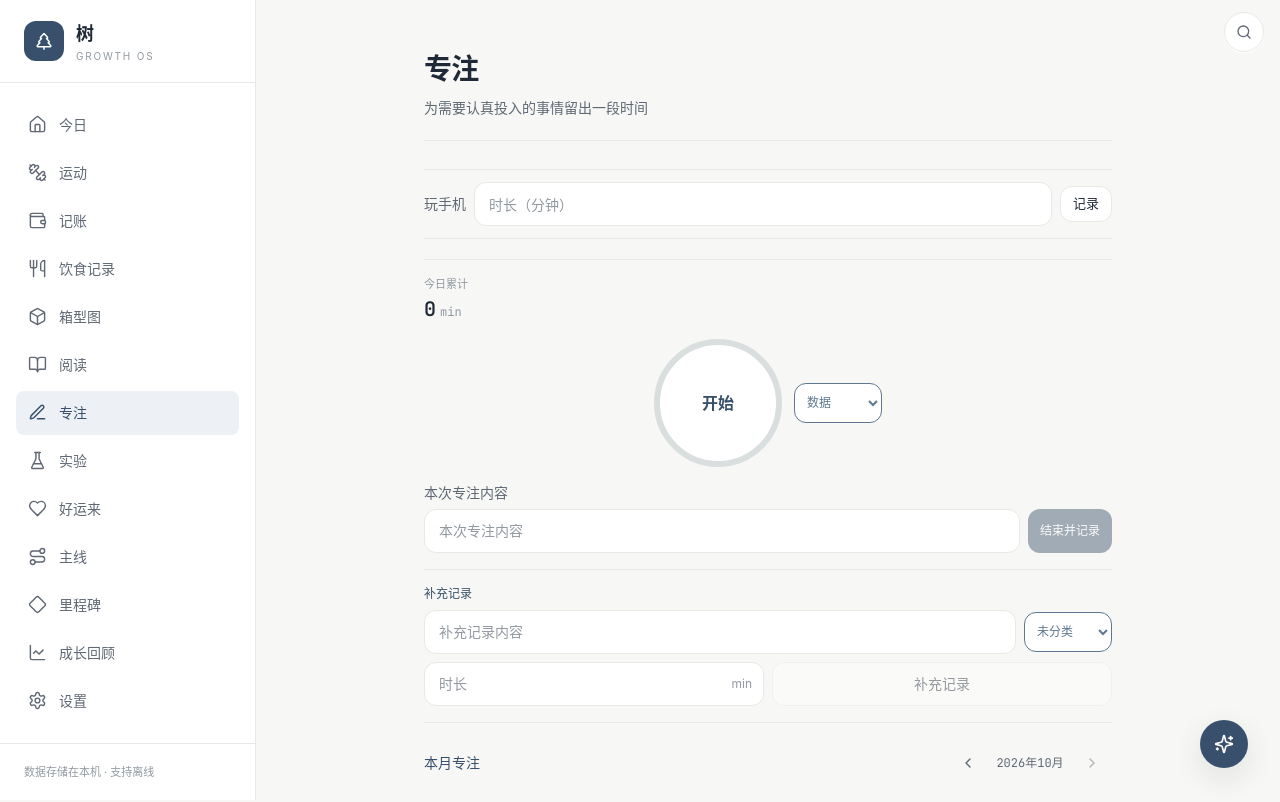
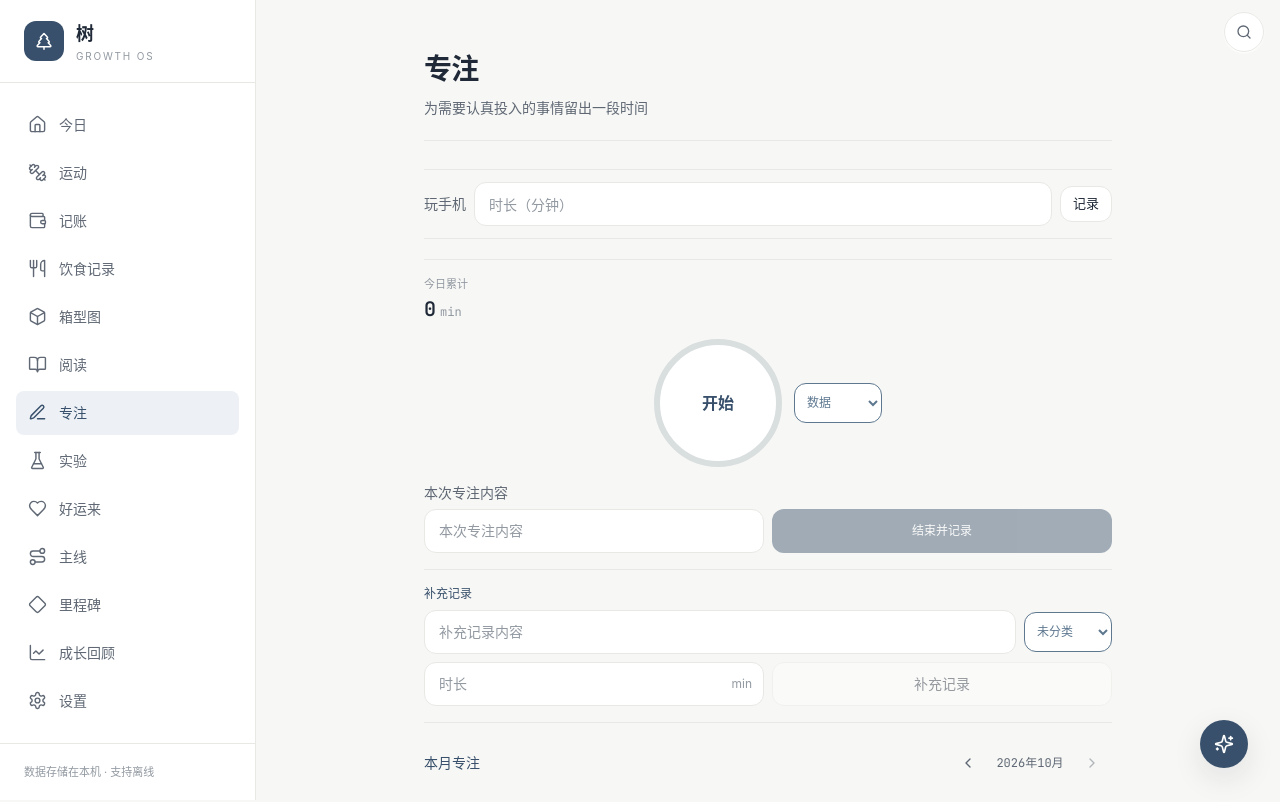
Before and after one commit to shuhan131313-jpg/xiaoshu-growth-os, a Next.js app: page /research in a window 1280 px wide. Shown: the top 802 px of the page. Built offline with nearby package versions, Linux system fonts and the light colour scheme.

Commit message:
优化专注内容与结束按钮布局

```diff
--- a/app/research/page.tsx
+++ b/app/research/page.tsx
@@ -293,17 +293,17 @@ export default function ResearchPage() {
 
         <div className="mt-3">
           <Label>本次专注内容</Label>
-          <div className="mt-1 flex items-center gap-2">
+          <div className="mt-1 grid grid-cols-2 gap-2">
             <Input
               value={summary}
               onChange={(event) => setSummary(event.target.value)}
               placeholder="本次专注内容"
               maxLength={240}
-              className="min-w-0 flex-1"
+              className="min-w-0"
             />
             <Button
               variant="accent"
-              className="shrink-0 whitespace-nowrap px-3 text-xs"
+              className="w-full whitespace-nowrap px-2 text-xs"
               onClick={finishTimer}
               disabled={!timerActive || savingSession}
             >
```
